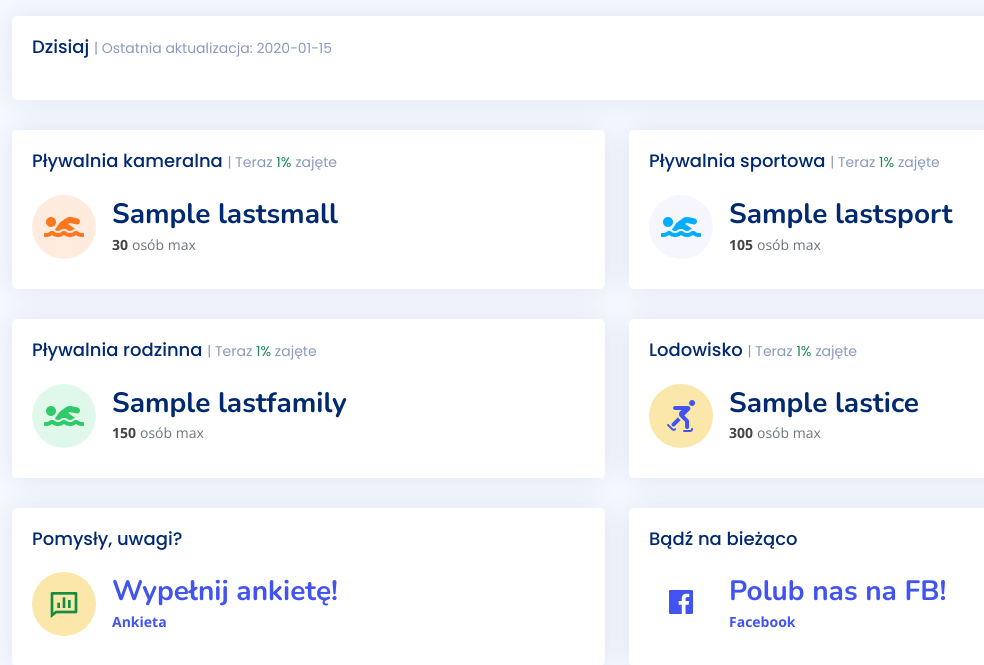
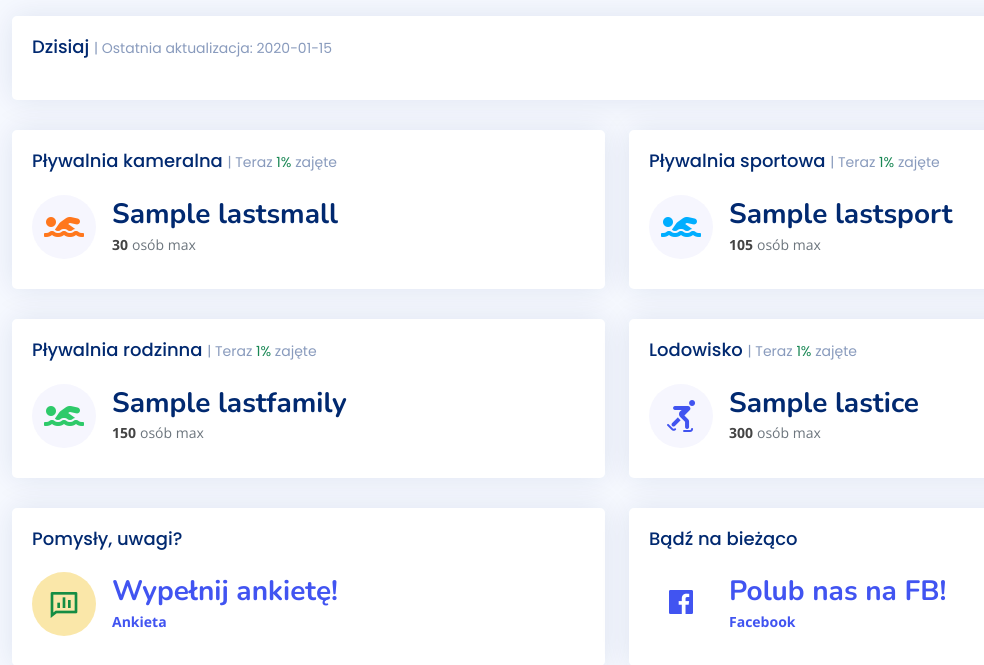
Before and after one commit to avrland/PoolTrackerWeb, a Django app: template tablechart/templates/content.html in a window 1280 px wide. Shown: the part 109-774 px from the top of the page, without its empty margins (28-1012 px from the left). Run offline with Django 4.2, Linux system fonts and the light colour scheme; the template is opened without the code that fills it: most values are stand-ins (such as "Sample title", 1, 10 or a date in 2020); parts of the project's set-up code (start-up, migrations or seed data) failed here and were passed over; some libraries are stand-ins or nearby versions.

Commit message:
CSS adjustments

```diff
--- a/tablechart/static/assets/css/style.css
+++ b/tablechart/static/assets/css/style.css
@@ -814,6 +814,11 @@ h6 {
   flex-grow: 0;
 }
 
+.dashboard .ice-card .card-icon {
+  color: #4154f0;
+  background: #f6f6fe;
+}
+
 .dashboard .sport-card .card-icon {
   color: #00aeff;
   background: #f6f6fe;
@@ -831,17 +836,12 @@ h6 {
 
 .dashboard .family-card .card-icon {
   color: #2eca6a;
-  background: #e0f8e9;
+  background: #f6f6fe;
 }
 
-.dashboard .ice-card .card-icon {
-  color: #4154f0;
-  background: #fae7a9;
-}
-
-.dashboard .customers-card .card-icon {
+.dashboard .small-card .card-icon {
   color: #ff771d;
-  background: #ffecdf;
+  background: #f6f6fe;
 }
 
 /* Activity */
--- a/tablechart/templates/dashboard.html
+++ b/tablechart/templates/dashboard.html
@@ -4,7 +4,7 @@
     <!-- Small -->
     <div class="col-xxl-4 col-md-6">
 
-      <div class="card info-card customers-card">
+      <div class="card info-card small-card">
 
         <div class="card-body">
           <h5 class="card-title">Pływalnia kameralna <span>| Teraz
```
